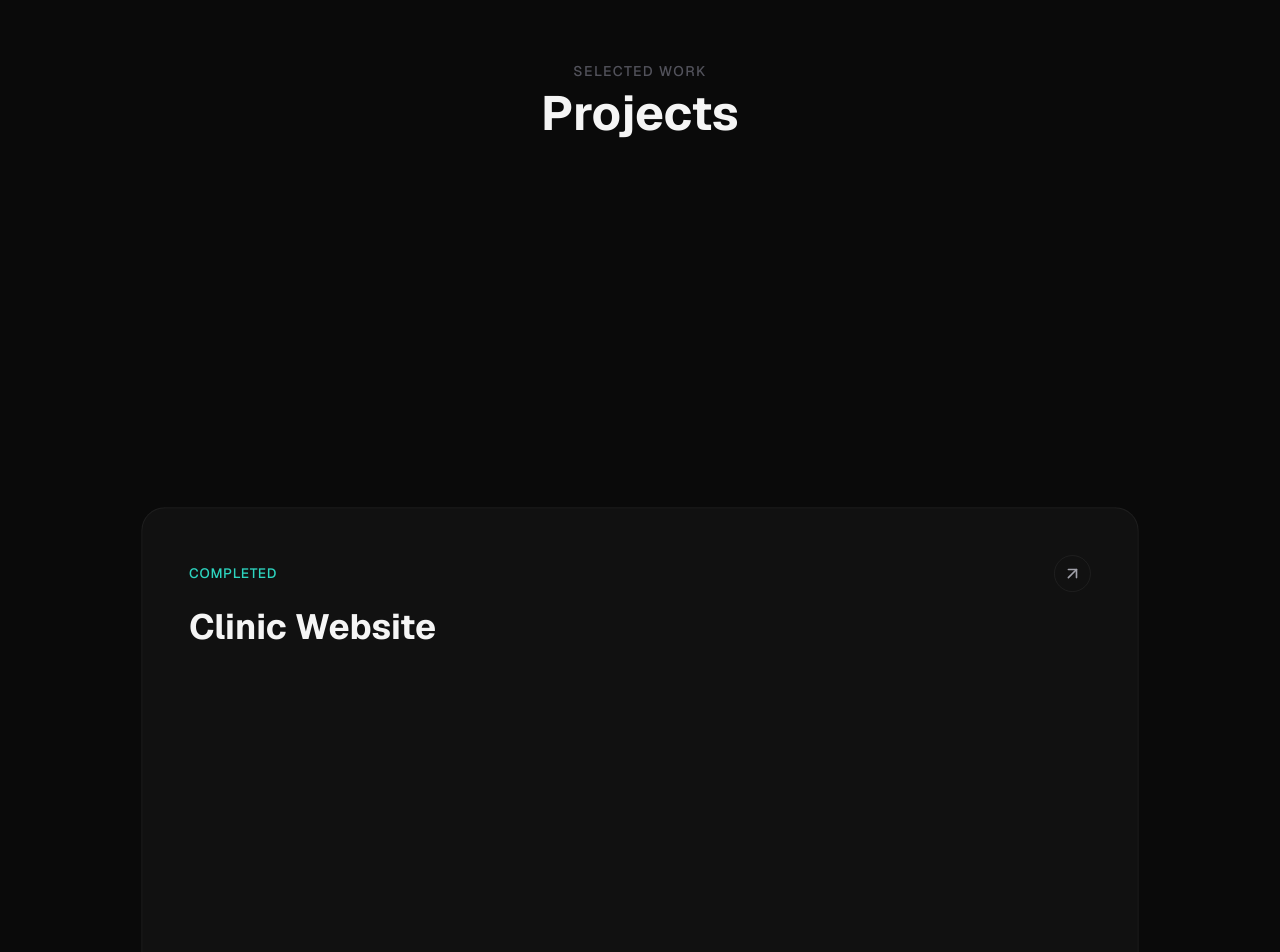
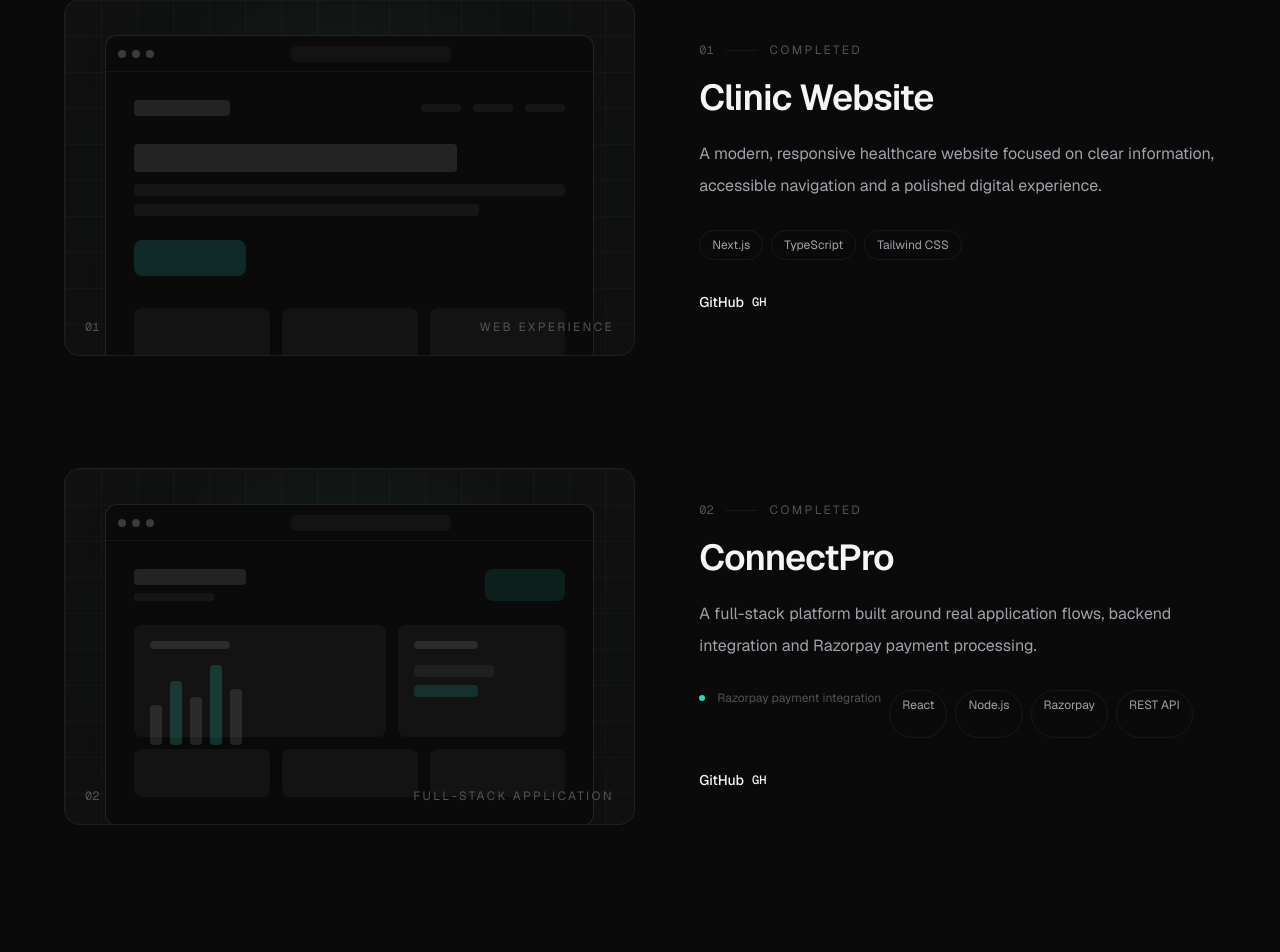
Before and after one commit to priyanshu-0911/priyanshu-portfolio, a Next.js app: page / in a window 1280 px wide. Shown: the part 1178-2130 px from the top of the page. Built offline with nearby package versions, Linux system fonts and the light colour scheme.

Commit message:
Made some changes

```diff
--- a/src/app/page.tsx
+++ b/src/app/page.tsx
@@ -7,6 +7,7 @@ import { Footer } from "@/components/Footer";
 import { Preloader } from "@/components/Preloader";
 import { ScrollProgress } from "@/components/ScrollProgress";
 import { CursorGlow } from "@/components/CursorGlow";
+import { SkillTicker } from "@/components/SkillTicker";
 
 export default function Home() {
   return (
@@ -22,6 +23,7 @@ export default function Home() {
       <Preloader />
       <ScrollProgress />
       <CursorGlow />
+      <SkillTicker />
     </>
   );
 }
--- a/src/components/ProjectShowcase.tsx
+++ b/src/components/ProjectShowcase.tsx
@@ -1,86 +1,311 @@
 "use client";
 
-import { useRef } from "react";
-import { motion, useScroll, useTransform } from "framer-motion";
+import { motion } from "framer-motion";
+import { ArrowUpRight } from "lucide-react";
 import { projects } from "@/data/projects";
-import { ArrowUpRight } from "lucide-react";
 
-export function ProjectShowcase() {
-  const containerRef = useRef<HTMLDivElement>(null);
-  const { scrollYProgress } = useScroll({
-    target: containerRef,
-    offset: ["start start", "end end"],
-  });
+const containerVariants = {
+  hidden: {},
+  visible: {
+    transition: {
+      staggerChildren: 0.15,
+    },
+  },
+};
 
-  return (
-    <section ref={containerRef} className="relative pb-32">
-      {/* Sticky Section Header */}
-      <div className="sticky top-0 flex items-center justify-center h-screen pointer-events-none">
-        <motion.div
-          initial={{ opacity: 0, y: 20 }}
-          whileInView={{ opacity: 1, y: 0 }}
-          viewport={{ once: true }}
-          transition={{ duration: 0.6 }}
-          className="text-center pointer-events-auto"
-        >
-          <p className="text-sm font-medium tracking-widest uppercase text-text-muted">
-            Selected Work
-          </p>
-          <h2 className="text-4xl sm:text-5xl font-bold text-text-primary mt-2">
-            Projects
-          </h2>
-        </motion.div>
-      </div>
+const itemVariants = {
+  hidden: {
+    opacity: 0,
+    y: 40,
+  },
+  visible: {
+    opacity: 1,
+    y: 0,
+    transition: {
+      duration: 0.7,
+      ease: [0.16, 1, 0.3, 1],
+    },
+  },
+};
 
-      {/* Stacked Cards */}
-      <div className="relative z-10">
-        {projects.map((project, i) => {
-          const targetScale = 1 - (projects.length - 1 - i) * 0.06;
-          const range = [i * (1 / projects.length), 1];
-          const scale = useTransform(scrollYProgress, range, [1, targetScale]);
-          const opacity = useTransform(scrollYProgress, range, [1, 0.7]);
+function ProjectVisual({
+  project,
+  index,
+}: {
+  project: (typeof projects)[number];
+  index: number;
+}) {
+  const isClinic = project.id === "clinic-website";
 
   return (
     <motion.div
+      className="group/visual relative aspect-[16/10] overflow-hidden rounded-2xl border border-border bg-surface"
+      whileHover={{ y: -4 }}
+      transition={{
+        duration: 0.5,
+        ease: [0.16, 1, 0.3, 1],
+      }}
+    >
+      {/* Grid */}
+      <div
+        className="absolute inset-0 opacity-[0.045]"
+        style={{
+          backgroundImage:
+            "linear-gradient(rgba(255,255,255,0.6) 1px, transparent 1px), linear-gradient(90deg, rgba(255,255,255,0.6) 1px, transparent 1px)",
+          backgroundSize: "36px 36px",
+        }}
+      />
+
+      {/* Ambient glow */}
+      <motion.div
+        className="absolute left-1/2 top-1/2 h-64 w-64 -translate-x-1/2 -translate-y-1/2 rounded-full bg-accent/10 blur-[90px]"
+        whileHover={{ scale: 1.35 }}
+        transition={{ duration: 0.7 }}
+      />
+
+      {/* Browser */}
+      <motion.div
+        className="absolute left-[7%] right-[7%] top-[10%] overflow-hidden rounded-xl border border-white/10 bg-background shadow-2xl"
+        whileHover={{
+          scale: 1.025,
+          y: -6,
+        }}
+        transition={{
+          duration: 0.6,
+          ease: [0.16, 1, 0.3, 1],
+        }}
+      >
+        {/* Browser chrome */}
+        <div className="flex h-9 items-center gap-1.5 border-b border-white/5 px-3">
+          <span className="h-2 w-2 rounded-full bg-white/20" />
+          <span className="h-2 w-2 rounded-full bg-white/20" />
+          <span className="h-2 w-2 rounded-full bg-white/20" />
+
+          <div className="mx-auto h-4 w-40 rounded-md bg-white/[0.035]" />
+        </div>
+
+        {isClinic ? (
+          /* CLINIC */
+          <div className="p-5 sm:p-7">
+            <div className="mb-7 flex items-center justify-between">
+              <div className="h-4 w-24 rounded bg-white/10" />
+
+              <div className="flex gap-3">
+                <div className="h-2 w-10 rounded bg-white/5" />
+                <div className="h-2 w-10 rounded bg-white/5" />
+                <div className="h-2 w-10 rounded bg-white/5" />
+              </div>
+            </div>
+
+            <div className="max-w-md">
+              <div className="mb-3 h-7 w-[75%] rounded bg-white/10" />
+              <div className="mb-2 h-3 w-full rounded bg-white/5" />
+              <div className="mb-6 h-3 w-[80%] rounded bg-white/5" />
+
+              <div className="h-9 w-28 rounded-lg bg-accent/15" />
+            </div>
+
+            <div className="mt-8 grid grid-cols-3 gap-3">
+              <div className="h-16 rounded-lg bg-white/[0.035]" />
+              <div className="h-16 rounded-lg bg-white/[0.035]" />
+              <div className="h-16 rounded-lg bg-white/[0.035]" />
+            </div>
+          </div>
+        ) : (
+          /* CONNECTPRO */
+          <div className="p-5 sm:p-7">
+            <div className="mb-6 flex items-center justify-between">
+              <div>
+                <div className="mb-2 h-4 w-28 rounded bg-white/10" />
+                <div className="h-2 w-20 rounded bg-white/5" />
+              </div>
+
+              <div className="h-8 w-20 rounded-lg bg-accent/10" />
+            </div>
+
+            <div className="grid grid-cols-[1.5fr_1fr] gap-3">
+              <div className="h-28 rounded-lg bg-white/[0.035] p-4">
+                <div className="mb-4 h-2 w-20 rounded bg-white/10" />
+
+                <div className="flex items-end gap-2">
+                  <div className="h-10 w-3 rounded bg-white/10" />
+                  <div className="h-16 w-3 rounded bg-accent/20" />
+                  <div className="h-12 w-3 rounded bg-white/10" />
+                  <div className="h-20 w-3 rounded bg-accent/20" />
+                  <div className="h-14 w-3 rounded bg-white/10" />
+                </div>
+              </div>
+
+              <div className="h-28 rounded-lg bg-white/[0.035] p-4">
+                <div className="mb-4 h-2 w-16 rounded bg-white/10" />
+                <div className="mb-2 h-3 w-20 rounded bg-white/5" />
+                <div className="h-3 w-16 rounded bg-accent/15" />
+              </div>
+            </div>
+
+            <div className="mt-3 flex gap-3">
+              <div className="h-12 flex-1 rounded-lg bg-white/[0.035]" />
+              <div className="h-12 flex-1 rounded-lg bg-white/[0.035]" />
+              <div className="h-12 flex-1 rounded-lg bg-white/[0.035]" />
+            </div>
+          </div>
+        )}
+      </motion.div>
+
+      {/* Project index */}
+      <span className="absolute bottom-5 left-5 font-mono text-xs text-text-muted">
+        0{index + 1}
+      </span>
+
+      {/* Project category */}
+      <span className="absolute bottom-5 right-5 text-[10px] uppercase tracking-[0.2em] text-text-muted sm:text-xs">
+        {project.category}
+      </span>
+    </motion.div>
+  );
+}
+
+export function ProjectShowcase() {
+  return (
+    <section id="projects" className="px-6 py-32 sm:px-10 lg:px-16">
+      <div className="mx-auto max-w-7xl">
+        {/* Header */}
+        <motion.div
+          initial={{ opacity: 0, y: 25 }}
+          whileInView={{ opacity: 1, y: 0 }}
+          viewport={{ once: true, margin: "-100px" }}
+          transition={{ duration: 0.7 }}
+          className="mb-20 flex flex-col justify-between gap-6 md:flex-row md:items-end"
+        >
+          <div>
+            <p className="mb-4 font-mono text-xs uppercase tracking-[0.3em] text-accent">
+              Selected Work
+            </p>
+
+            <h2 className="max-w-3xl text-4xl font-semibold tracking-tight text-text-primary sm:text-5xl lg:text-6xl">
+              Things I've built.
+            </h2>
+          </div>
+
+          <p className="max-w-sm text-sm leading-7 text-text-secondary">
+            A small collection of projects exploring interfaces,
+            full-stack development and real-world integrations.
+          </p>
+        </motion.div>
+
+        {/* Projects */}
+        <motion.div
+          variants={containerVariants}
+          initial="hidden"
+          whileInView="visible"
+          viewport={{ once: true, margin: "-80px" }}
+          className="space-y-28"
+        >
+          {projects.map((project, index) => (
+            <motion.article
               key={project.id}
-              style={{ scale, opacity }}
-              className="sticky top-[10vh] h-[80vh] flex items-center justify-center px-6"
+              variants={itemVariants}
+              className="group"
             >
-              <div className="w-full max-w-5xl h-full rounded-3xl border border-border bg-surface p-8 sm:p-12 flex flex-col justify-between hover:border-border-strong transition-colors duration-500">
-                <div>
-                  <div className="flex items-center justify-between">
-                    <span className="text-sm font-medium text-accent uppercase tracking-wider">
+              <div className="grid items-center gap-10 lg:grid-cols-[1.05fr_0.95fr] lg:gap-16">
+                {/* Visual */}
+                <ProjectVisual
+                  project={project}
+                  index={index}
+                />
+
+                {/* Content */}
+                <div className="lg:py-8">
+                  <div className="mb-5 flex items-center gap-3">
+                    <span className="font-mono text-xs text-text-muted">
+                      0{index + 1}
+                    </span>
+
+                    <span className="h-px w-8 bg-border" />
+
+                    <span className="text-xs uppercase tracking-[0.2em] text-text-muted">
                       {project.status}
                     </span>
-                    <a
-                      href={project.liveUrl || "#"}
-                      className="p-2 rounded-full border border-border hover:border-accent transition-colors group"
-                    >
-                      <ArrowUpRight className="w-5 h-5 text-text-secondary group-hover:text-accent transition-colors" />
-                    </a>
                   </div>
-                  <h3 className="text-3xl sm:text-4xl font-bold text-text-primary mt-4">
+
+                  <h3 className="mb-5 text-3xl font-semibold tracking-tight text-text-primary sm:text-4xl">
                     {project.title}
                   </h3>
-                  <p className="text-text-secondary mt-4 max-w-2xl text-base sm:text-lg leading-relaxed">
+
+                  <p className="mb-7 max-w-xl text-base leading-8 text-text-secondary">
                     {project.description}
                   </p>
+
+                  {/* Technologies */}
+                  <div className="mb-8 flex flex-wrap gap-2">
+                    {project.id === "connect-pro" && (
+                     <div className="mb-8 flex items-center gap-3 text-xs text-text-muted">
+                     <span className="h-1.5 w-1.5 rounded-full bg-accent" />
+                         Razorpay payment integration
                      </div>
-
-                <div className="flex flex-wrap gap-3 mt-8">
-                  {project.technologies.map((tech) => (
+)}
+                    {project.technologies.map((technology) => (
                       <span
-                      key={tech}
-                      className="px-4 py-2 rounded-full bg-surface-elevated text-sm text-text-secondary border border-border"
+                        key={technology}
+                        className="rounded-full border border-border px-3 py-1.5 text-xs text-text-secondary transition-colors duration-300 group-hover:border-accent/30 group-hover:text-text-primary"
                       >
-                      {tech}
+                        {technology}
                       </span>
                     ))}
                   </div>
+
+                  {/* Links */}
+                  <div className="flex flex-wrap gap-6">
+                    {project.liveUrl && (
+                      <a
+                        href={project.liveUrl}
+                        target="_blank"
+                        rel="noopener noreferrer"
+                        className="inline-flex items-center gap-2 text-sm font-medium text-text-primary transition-colors hover:text-accent"
+                      >
+                        View Project
+                        <ArrowUpRight size={16} />
+                      </a>
+                    )}
+
+                    {project.githubUrl && (
+                      <a
+                        href={project.githubUrl}
+                        target="_blank"
+                        rel="noopener noreferrer"
+                        className="inline-flex items-center gap-2 text-sm font-medium text-text-primary transition-colors hover:text-accent"
+                      >
+                        GitHub
+                        <span className="text-xs font-mono">GH</span>
+                      </a>
+                    )}
+                  </div>
+                </div>
+              </div>
+            </motion.article>
+          ))}
+        </motion.div>
+
+        {/* Future projects */}
+        <motion.div
+          initial={{ opacity: 0 }}
+          whileInView={{ opacity: 1 }}
+          viewport={{ once: true }}
+          transition={{ delay: 0.3 }}
+          className="mt-32 border-t border-border pt-8"
+        >
+          <div className="flex items-center justify-between gap-6">
+            <p className="font-mono text-xs uppercase tracking-[0.2em] text-text-muted">
+              More experiments coming
+            </p>
+
+            <span className="h-px flex-1 bg-border" />
+
+            <span className="text-xs text-text-muted">
+              02 / ∞
+            </span>
           </div>
         </motion.div>
-          );
-        })}
       </div>
     </section>
   );
--- /dev/null
+++ b/src/components/SkillTicker.tsx
@@ -0,0 +1,58 @@
+"use client";
+
+import { motion } from "framer-motion";
+
+const items = [
+  "FULL-STACK DEVELOPER",
+  "CREATIVE DEVELOPER",
+  "REACT",
+  "NEXT.JS",
+  "JAVASCRIPT",
+  "UI / UX",
+  "3D WEB",
+  "BUILDING DIGITAL EXPERIENCES",
+];
+
+const tickerItems = [...items, ...items];
+
+export function SkillTicker() {
+  return (
+    <section
+      aria-label="Skills and specialties"
+      className="relative overflow-hidden border-b border-border border-t bg-background py-5"
+    >
+      {/* Subtle top/bottom glow */}
+      <div className="pointer-events-none absolute inset-y-0 left-0 z-10 w-24 bg-gradient-to-r from-background to-transparent sm:w-40" />
+      <div className="pointer-events-none absolute inset-y-0 right-0 z-10 w-24 bg-gradient-to-l from-background to-transparent sm:w-40" />
+
+      <motion.div
+        className="flex w-max items-center"
+        animate={{ x: ["0%", "-50%"] }}
+        transition={{
+          duration: 28,
+          repeat: Infinity,
+          ease: "linear",
+        }}
+      >
+        {tickerItems.map((item, index) => (
+          <div
+            key={`${item}-${index}`}
+            className="flex items-center"
+          >
+            <span className="px-6 text-sm font-medium uppercase tracking-[0.22em] text-text-secondary transition-colors duration-300 hover:text-text-primary sm:px-8 sm:text-base"
+            >
+              {item}
+            </span>
+
+            <span
+              aria-hidden="true"
+              className="text-accent text-xs"
+            >
+              ✦
+            </span>
+          </div>
+        ))}
+      </motion.div>
+    </section>
+  );
+}
--- a/src/data/projects.ts
+++ b/src/data/projects.ts
@@ -15,26 +15,35 @@ export const projects: Project[] = [
   {
     id: "clinic-website",
     title: "Clinic Website",
-    description: "",
+    description:
+      "A modern, responsive healthcare website focused on clear information, accessible navigation and a polished digital experience.",
     category: "Web Experience",
-    technologies: ["Next.js", "TypeScript", "Tailwind CSS"],
+    technologies: [
+      "Next.js",
+      "TypeScript",
+      "Tailwind CSS",
+    ],
     featured: true,
     status: "completed",
-    liveUrl: "",
-    githubUrl: "",
-    image: "",
+    githubUrl:
+      "https://github.com/priyanshu-0911/clinic-website-sample",
   },
 
   {
-    id: "payment-application",
-    title: "Full-Stack Payment Application",
-    description: "",
+    id: "connect-pro",
+    title: "ConnectPro",
+    description:
+      "A full-stack platform built around real application flows, backend integration and Razorpay payment processing.",
     category: "Full-Stack Application",
-    technologies: [],
+    technologies: [
+      "React",
+      "Node.js",
+      "Razorpay",
+      "REST API",
+    ],
     featured: true,
     status: "completed",
-    liveUrl: "",
-    githubUrl: "",
-    image: "",
+    githubUrl:
+      "https://github.com/priyanshu-0911/connectpro",
   },
 ];
```
Lines whose indentation alone changed are shown as unchanged.
